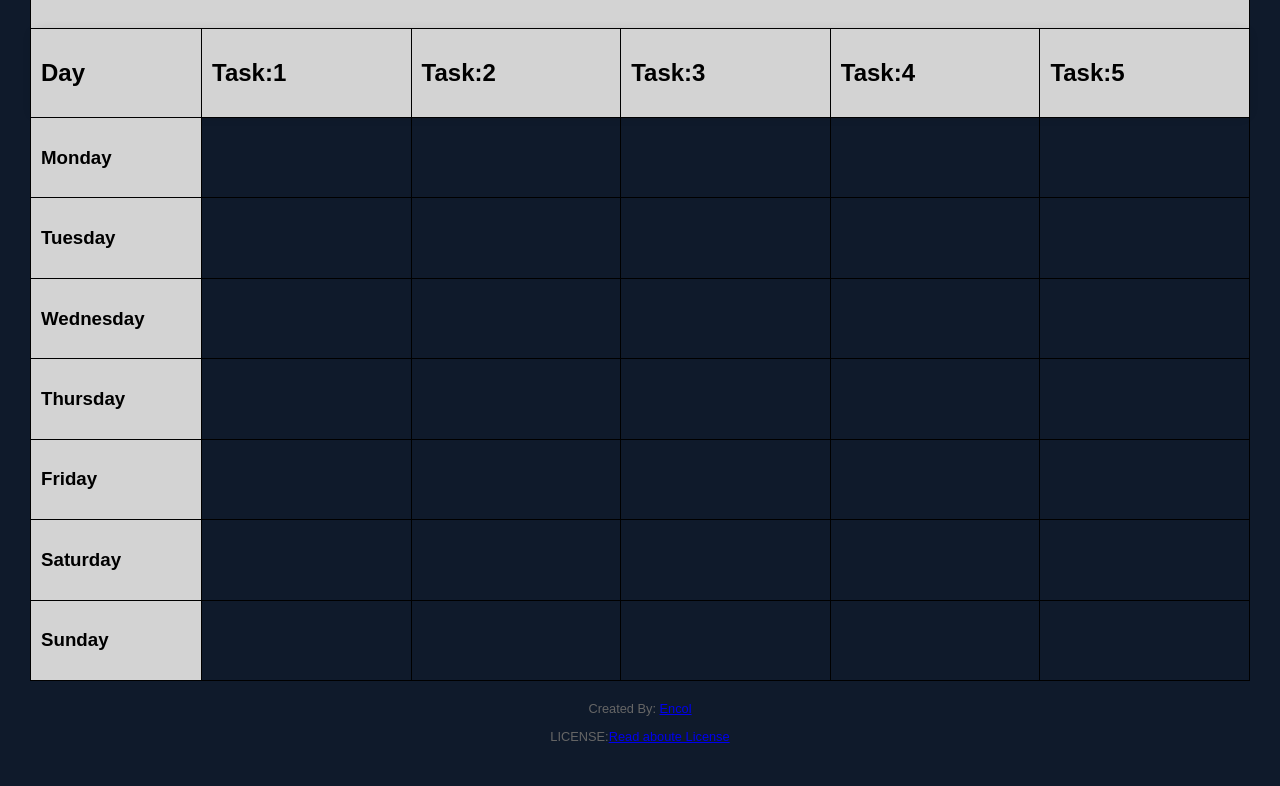
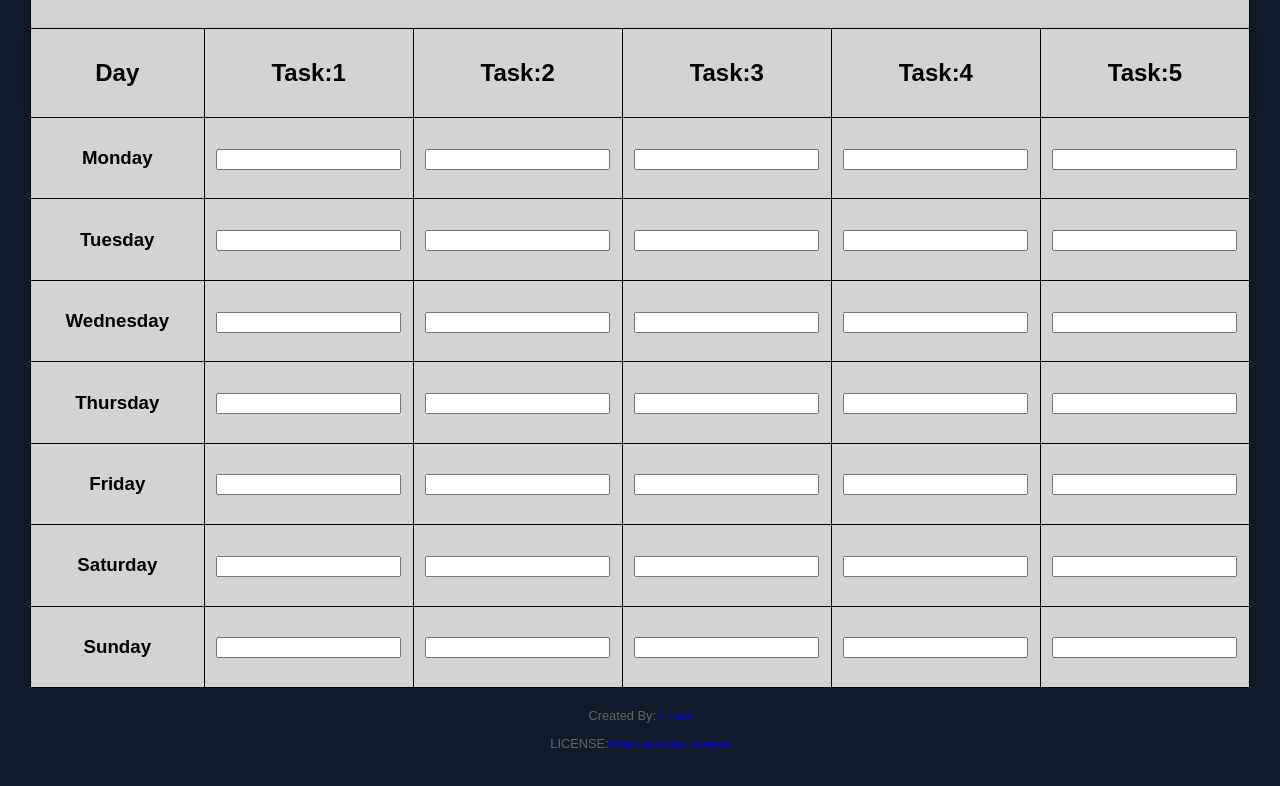
Before and after one commit to balibinka/todolist, a plain HTML site: page index.html in a window 1280 px wide. Shown: the part 418-1204 px from the top of the page. Drawn offline with Linux system fonts and the light colour scheme.

Commit message:
The final design without script

```diff
--- a/index.html
+++ b/index.html
@@ -37,76 +37,182 @@
   <tbody>
     <tr><td class="left"><h3>Monday</h3></td>
 
-    <td class="right"><h3></h3></td>
-    <td class="right"><h3></h3></td>
-    <td class="right"><h3></h3></td>
-    <td class="right"><h3></h3></td>
-    <td class="right"><h3></h3></td>
+    <td class="right"><h3><section class="taskse">
+          <label for="patty"></label>
+    			<input type="text" name="patty" id="patty">
+        </section>
+    </h3></td>
+    <td class="right"><h3><section class="taskse">
+          <label for="patty"></label>
+    			<input type="text" name="patty" id="patty">
+        </section></h3></td>
+    <td class="right"><h3><section class="taskse">
+          <label for="patty"></label>
+    			<input type="text" name="patty" id="patty">
+        </section></h3></td>
+    <td class="right"><h3><section class="taskse">
+          <label for="patty"></label>
+    			<input type="text" name="patty" id="patty">
+        </section></h3></td>
+    <td class="right"><h3><section class="taskse">
+          <label for="patty"></label>
+    			<input type="text" name="patty" id="patty">
+        </section></h3></td>
     </tr>
 
     <tr><td class="left"><h3>Tuesday</h3></td>
 
-    <td class="right"><h3></h3></td>
-    <td class="right"><h3></h3></td>
-    <td class="right"><h3></h3></td>
-    <td class="right"><h3></h3></td>
-    <td class="right"><h3></h3></td>
+    <td class="right"><h3><section class="taskse">
+          <label for="patty"></label>
+    			<input type="text" name="patty" id="patty">
+        </section></h3></td>
+    <td class="right"><h3><section class="taskse">
+          <label for="patty"></label>
+    			<input type="text" name="patty" id="patty">
+        </section></h3></td>
+    <td class="right"><h3><section class="taskse">
+          <label for="patty"></label>
+    			<input type="text" name="patty" id="patty">
+        </section></h3></td>
+    <td class="right"><h3><section class="taskse">
+          <label for="patty"></label>
+    			<input type="text" name="patty" id="patty">
+        </section></h3></td>
+    <td class="right"><h3><section class="taskse">
+          <label for="patty"></label>
+    			<input type="text" name="patty" id="patty">
+        </section></h3></td>
     </tr>
 
     <tr><td class="left"><h3>Wednesday</h3></td>
 
-    <td class="right"><h3></h3></td>
-    <td class="right"><h3></h3></td>
-    <td class="right"><h3></h3></td>
-    <td class="right"><h3></h3></td>
-    <td class="right"><h3></h3></td>
+    <td class="right"><h3><section class="taskse">
+          <label for="patty"></label>
+    			<input type="text" name="patty" id="patty">
+        </section></h3></td>
+    <td class="right"><h3><section class="taskse">
+          <label for="patty"></label>
+    			<input type="text" name="patty" id="patty">
+        </section></h3></td>
+    <td class="right"><h3><section class="taskse">
+          <label for="patty"></label>
+    			<input type="text" name="patty" id="patty">
+        </section></h3></td>
+    <td class="right"><h3><section class="taskse">
+          <label for="patty"></label>
+    			<input type="text" name="patty" id="patty">
+        </section></h3></td>
+    <td class="right"><h3><section class="taskse">
+          <label for="patty"></label>
+    			<input type="text" name="patty" id="patty">
+        </section></h3></td>
     </tr>
 
     <tr><td class="left"><h3>Thursday</h3></td>
 
-    <td class="right"><h3></h3></td>
-    <td class="right"><h3></h3></td>
-    <td class="right"><h3></h3></td>
-    <td class="right"><h3></h3></td>
-    <td class="right"><h3></h3></td>
+    <td class="right"><h3><section class="taskse">
+          <label for="patty"></label>
+    			<input type="text" name="patty" id="patty">
+        </section></h3></td>
+    <td class="right"><h3><section class="taskse">
+          <label for="patty"></label>
+    			<input type="text" name="patty" id="patty">
+        </section></h3></td>
+    <td class="right"><h3><section class="taskse">
+          <label for="patty"></label>
+    			<input type="text" name="patty" id="patty">
+        </section></h3></td>
+    <td class="right"><h3><section class="taskse">
+          <label for="patty"></label>
+    			<input type="text" name="patty" id="patty">
+        </section></h3></td>
+    <td class="right"><h3><section class="taskse">
+          <label for="patty"></label>
+    			<input type="text" name="patty" id="patty">
+        </section></h3></td>
     </tr>
 
     <tr><td class="left"><h3>Friday</h3></td>
 
-    <td class="right"><h3></h3></td>
-    <td class="right"><h3></h3></td>
-    <td class="right"><h3></h3></td>
-    <td class="right"><h3></h3></td>
-    <td class="right"><h3></h3></td>
+    <td class="right"><h3><section class="taskse">
+          <label for="patty"></label>
+    			<input type="text" name="patty" id="patty">
+        </section></h3></td>
+    <td class="right"><h3><section class="taskse">
+          <label for="patty"></label>
+    			<input type="text" name="patty" id="patty">
+        </section></h3></td>
+    <td class="right"><h3><section class="taskse">
+          <label for="patty"></label>
+    			<input type="text" name="patty" id="patty">
+        </section></h3></td>
+    <td class="right"><h3><section class="taskse">
+          <label for="patty"></label>
+    			<input type="text" name="patty" id="patty">
+        </section></h3></td>
+    <td class="right"><h3><section class="taskse">
+          <label for="patty"></label>
+    			<input type="text" name="patty" id="patty">
+        </section></h3></td>
     </tr>
 
     <tr><td class="left"><h3>Saturday</h3></td>
 
-    <td class="right"><h3></h3></td>
-    <td class="right"><h3></h3></td>
-    <td class="right"><h3></h3></td>
-    <td class="right"><h3></h3></td>
-    <td class="right"><h3></h3></td>
+    <td class="right"><h3><section class="taskse">
+          <label for="patty"></label>
+    			<input type="text" name="patty" id="patty">
+        </section></h3></td>
+    <td class="right"><h3><section class="taskse">
+          <label for="patty"></label>
+    			<input type="text" name="patty" id="patty">
+        </section></h3></td>
+    <td class="right"><h3><section class="taskse">
+          <label for="patty"></label>
+    			<input type="text" name="patty" id="patty">
+        </section></h3></td>
+    <td class="right"><h3><section class="taskse">
+          <label for="patty"></label>
+    			<input type="text" name="patty" id="patty">
+        </section></h3></td>
+    <td class="right"><h3><section class="taskse">
+          <label for="patty"></label>
+    			<input type="text" name="patty" id="patty">
+        </section></h3></td>
     </tr>
 
     <tr><td class="left"><h3>Sunday</h3></td>
 
-    <td class="right"><h3></h3></td>
-    <td class="right"><h3></h3></td>
-    <td class="right"><h3></h3></td>
-    <td class="right"><h3></h3></td>
-    <td class="right"><h3></h3></td>
+    <td class="right"><h3><section class="taskse">
+          <label for="patty"></label>
+    			<input type="text" name="patty" id="patty">
+        </section></h3></td>
+    <td class="right"><h3><section class="taskse">
+          <label for="patty"></label>
+    			<input type="text" name="patty" id="patty">
+        </section></h3></td>
+    <td class="right"><h3><section class="taskse">
+          <label for="patty"></label>
+    			<input type="text" name="patty" id="patty">
+        </section></h3></td>
+    <td class="right"><h3><section class="taskse">
+          <label for="patty"></label>
+    			<input type="text" name="patty" id="patty">
+        </section></h3></td>
+    <td class="right"><h3><section class="taskse">
+          <label for="patty"></label>
+    			<input type="text" name="patty" id="patty">
+        </section></h3></td>
     </tr>
     </td>
   </tbody>
 </table>
   </div>
 
-
     <footer>
         <p>Created By: <a href="https://github.com/balibinka" target="_blank">Encol</a>
         </p>
         <p>LICENSE:<a href ="https://github.com/balibinka/todolist/blob/main/LICENSE" target="_blank">Read aboute License</a></p>
     </footer>
+    <script src="script.js"></script>
 </body>
 </html>
--- a/style.css
+++ b/style.css
@@ -41,6 +41,7 @@ th {
 .left {
   width: 150px;
   background-color: #d3d3d3;
+  text-align: center;
 }
 
 footer {
@@ -62,6 +63,7 @@ footer {
     width: 150px;
     background-color: #d3d3d3;
     font-weight: bold;
+    text-align: center;
 }
 .p-center{
     text-align: center;
@@ -71,4 +73,16 @@ footer {
     color: black;
     background-color: #d3d3d3;
     font-weight: bold;
+    text-align: center ;
 }
+.right{
+    text-align: right;
+    width: 150px;
+    background-color: #d3d3d3;
+}
+.taskse{
+    color: black;
+    background-color: #d3d3d3;
+    font-weight: bold;
+    text-align: center ;
+}
```
Also changed, not shown: script.js (added).
